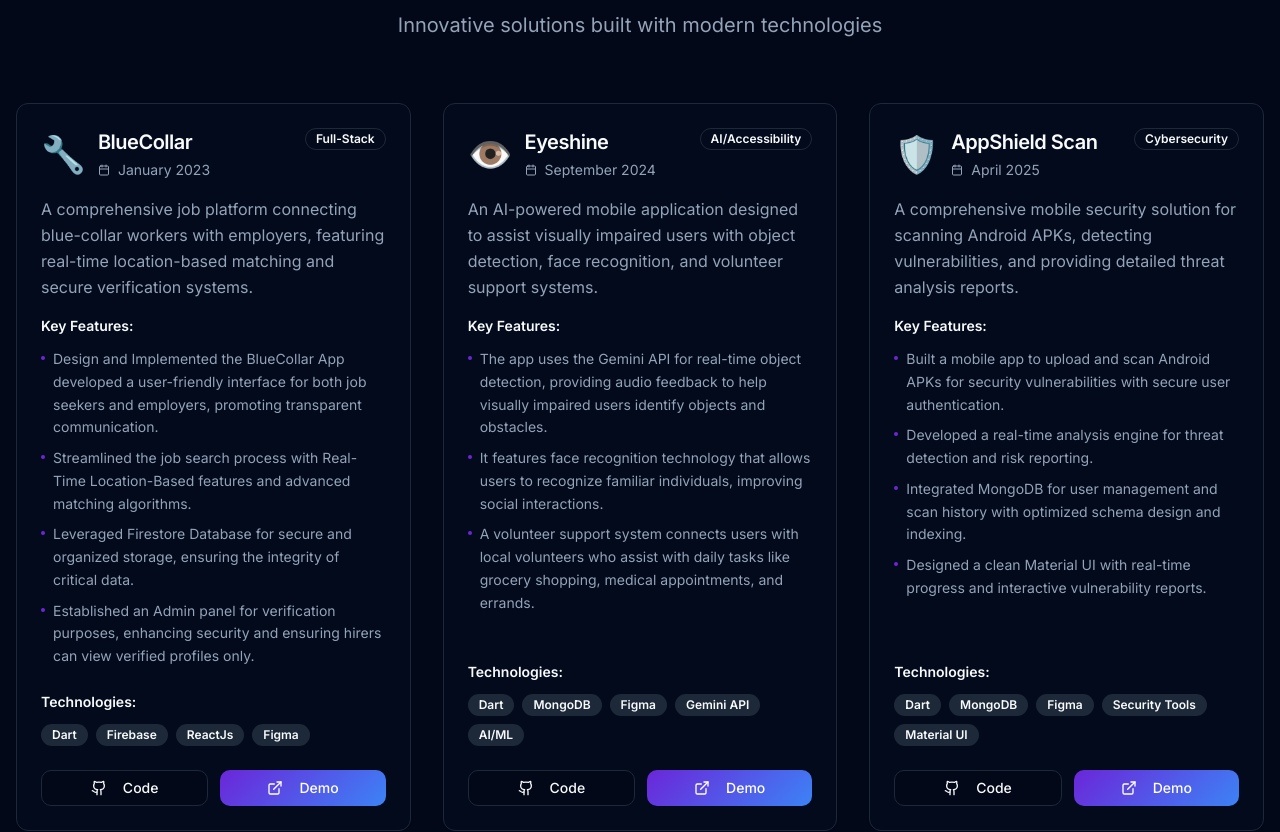
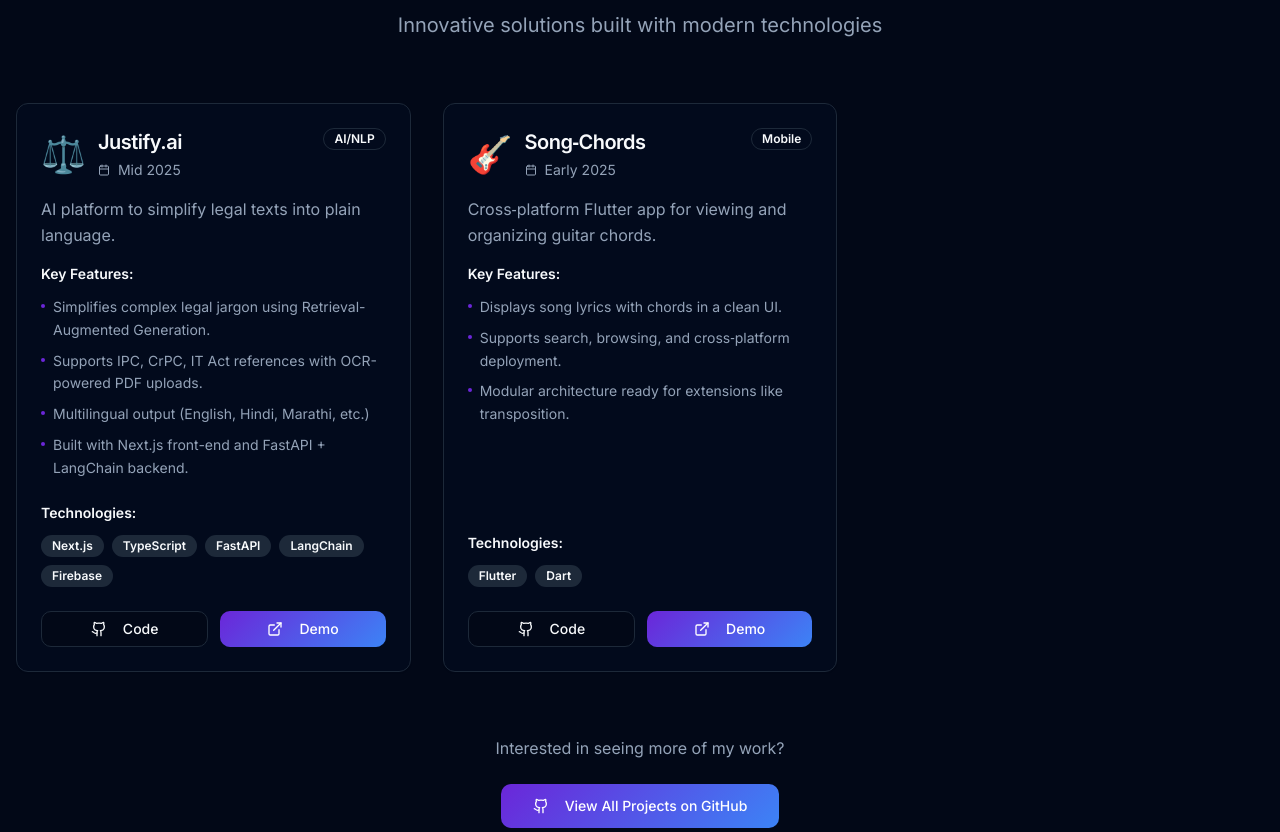
Before and after one commit to achy02/anchalportfolio, a React (Vite) app: page / in a window 1280 px wide. Shown: the part 3419-4251 px from the top of the page. Built offline with nearby package versions, Linux system fonts and the light colour scheme.

Commit message:
Update Projects.tsx

```diff
--- a/src/components/Projects.tsx
+++ b/src/components/Projects.tsx
@@ -6,51 +6,35 @@ import { Github, ExternalLink, Calendar } from 'lucide-react';
 export const Projects = () => {
   const projects = [
     {
-      title: "BlueCollar",
-      description: "A comprehensive job platform connecting blue-collar workers with employers, featuring real-time location-based matching and secure verification systems.",
+      title: "Justify.ai",
+      description: "AI platform to simplify legal texts into plain language.",
       longDescription: [
-        "Design and Implemented the BlueCollar App developed a user-friendly interface for both job seekers and employers, promoting transparent communication.",
-        "Streamlined the job search process with Real-Time Location-Based features and advanced matching algorithms.",
-        "Leveraged Firestore Database for secure and organized storage, ensuring the integrity of critical data.",
-        "Established an Admin panel for verification purposes, enhancing security and ensuring hirers can view verified profiles only."
+        "Simplifies complex legal jargon using Retrieval-Augmented Generation.",
+        "Supports IPC, CrPC, IT Act references with OCR-powered PDF uploads.",
+        "Multilingual output (English, Hindi, Marathi, etc.)",
+        "Built with Next.js front-end and FastAPI + LangChain backend."
       ],
-      technologies: ["Dart", "Firebase", "ReactJs", "Figma"],
-      date: "January 2023",
-      githubUrl: "#",
+      technologies: ["Next.js", "TypeScript", "FastAPI", "LangChain", "Firebase"],
+      date: "Mid 2025",
+      githubUrl: "https://github.com/achy02/Justify.ai",
       liveUrl: "#",
-      image: "🔧",
-      category: "Full-Stack"
+      image: "⚖️",
+      category: "AI/NLP"
     },
     {
-      title: "Eyeshine",
-      description: "An AI-powered mobile application designed to assist visually impaired users with object detection, face recognition, and volunteer support systems.",
+      title: "Song‑Chords",
+      description: "Cross‑platform Flutter app for viewing and organizing guitar chords.",
       longDescription: [
-        "The app uses the Gemini API for real-time object detection, providing audio feedback to help visually impaired users identify objects and obstacles.",
-        "It features face recognition technology that allows users to recognize familiar individuals, improving social interactions.",
-        "A volunteer support system connects users with local volunteers who assist with daily tasks like grocery shopping, medical appointments, and errands."
+        "Displays song lyrics with chords in a clean UI.",
+        "Supports search, browsing, and cross‑platform deployment.",
+        "Modular architecture ready for extensions like transposition."
       ],
-      technologies: ["Dart", "MongoDB", "Figma", "Gemini API", "AI/ML"],
-      date: "September 2024",
-      githubUrl: "#",
+      technologies: ["Flutter", "Dart"],
+      date: "Early 2025",
+      githubUrl: "https://github.com/achy02/Song-Chords",
       liveUrl: "#",
-      image: "👁️",
-      category: "AI/Accessibility"
-    },
-    {
-      title: "AppShield Scan",
-      description: "A comprehensive mobile security solution for scanning Android APKs, detecting vulnerabilities, and providing detailed threat analysis reports.",
-      longDescription: [
-        "Built a mobile app to upload and scan Android APKs for security vulnerabilities with secure user authentication.",
-        "Developed a real-time analysis engine for threat detection and risk reporting.",
-        "Integrated MongoDB for user management and scan history with optimized schema design and indexing.",
-        "Designed a clean Material UI with real-time progress and interactive vulnerability reports."
-      ],
-      technologies: ["Dart", "MongoDB", "Figma", "Security Tools", "Material UI"],
-      date: "April 2025",
-      githubUrl: "#",
-      liveUrl: "#",
-      image: "🛡️",
-      category: "Cybersecurity"
+      image: "🎸",
+      category: "Mobile"
     }
   ];
 
@@ -90,12 +74,10 @@ export const Projects = () => {
               </CardHeader>
 
               <CardContent className="flex-1 flex flex-col">
-                {/* Short description */}
                 <p className="text-muted-foreground mb-4 leading-relaxed">
                   {project.description}
                 </p>
 
-                {/* Detailed features */}
                 <div className="mb-6 flex-1">
                   <h4 className="font-semibold mb-3 text-sm">Key Features:</h4>
                   <ul className="space-y-2">
@@ -108,40 +90,25 @@ export const Projects = () => {
                   </ul>
                 </div>
 
-                {/* Technologies */}
                 <div className="mb-6">
                   <h4 className="font-semibold mb-3 text-sm">Technologies:</h4>
                   <div className="flex flex-wrap gap-2">
                     {project.technologies.map((tech, idx) => (
-                      <Badge
-                        key={idx}
-                        variant="secondary"
-                        className="text-xs hover:bg-primary hover:text-primary-foreground transition-colors"
-                      >
+                      <Badge key={idx} variant="secondary" className="text-xs hover:bg-primary hover:text-primary-foreground transition-colors">
                         {tech}
                       </Badge>
                     ))}
                   </div>
                 </div>
 
-                {/* Action buttons */}
                 <div className="flex gap-3 mt-auto">
-                  <Button
-                    variant="outline"
-                    size="sm"
-                    className="flex-1 hover:bg-primary hover:text-primary-foreground transition-all duration-300"
-                    asChild
-                  >
+                  <Button variant="outline" size="sm" className="flex-1 hover:bg-primary hover:text-primary-foreground transition-all duration-300" asChild>
                     <a href={project.githubUrl} target="_blank" rel="noopener noreferrer">
                       <Github className="w-4 h-4 mr-2" />
                       Code
                     </a>
                   </Button>
-                  <Button
-                    size="sm"
-                    className="flex-1 bg-gradient-primary hover:bg-gradient-secondary border-0 text-white transition-all duration-300"
-                    asChild
-                  >
+                  <Button size="sm" className="flex-1 bg-gradient-primary hover:bg-gradient-secondary border-0 text-white transition-all duration-300" asChild>
                     <a href={project.liveUrl} target="_blank" rel="noopener noreferrer">
                       <ExternalLink className="w-4 h-4 mr-2" />
                       Demo
@@ -153,16 +120,11 @@ export const Projects = () => {
           ))}
         </div>
 
-        {/* Call to action */}
         <div className="text-center mt-16">
           <p className="text-muted-foreground mb-6">
             Interested in seeing more of my work?
           </p>
-          <Button
-            size="lg"
-            className="bg-gradient-primary hover:bg-gradient-secondary border-0 text-white hover:scale-105 transition-all duration-300"
-            asChild
-          >
+          <Button size="lg" className="bg-gradient-primary hover:bg-gradient-secondary border-0 text-white hover:scale-105 transition-all duration-300" asChild>
             <a href="https://github.com/achy02" target="_blank" rel="noopener noreferrer">
               <Github className="w-5 h-5 mr-2" />
               View All Projects on GitHub
```
